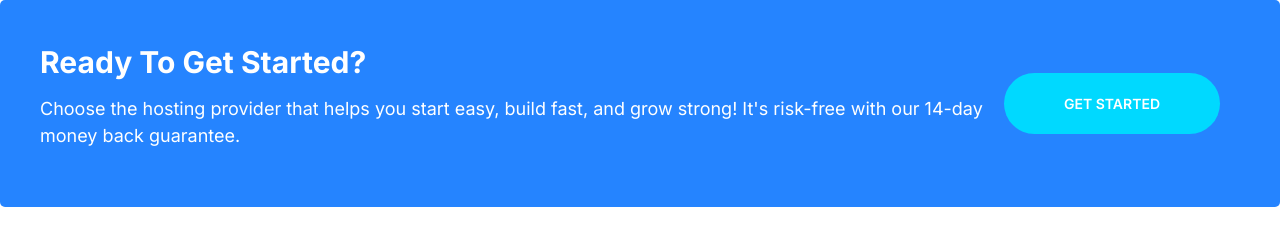
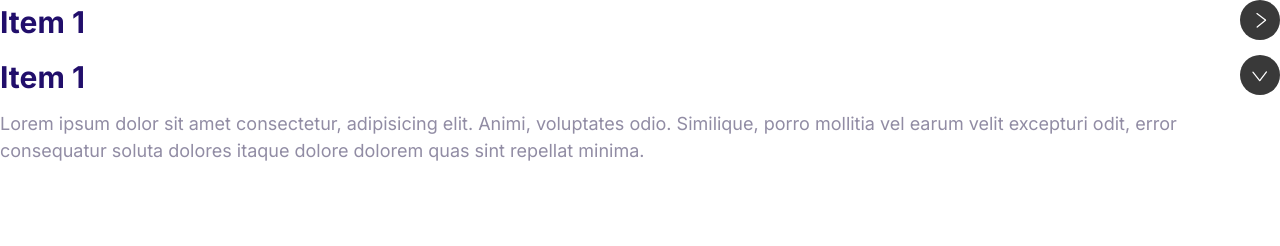
Before and after one commit to h3nrzi/moshify, a plain HTML site: page index.html in a window 1280 px wide. Drawn offline with Linux system fonts and the light colour scheme.

Commit message:
Collapsible component

```diff
--- a/css/styles.css
+++ b/css/styles.css
@@ -558,6 +558,45 @@ a {
   }
 }
 
+/* Collapsible */
+
+.collapsible {
+  & .collapsible__header {
+    display: flex;
+    justify-content: space-between;
+
+    & .collapsible__heading {
+      margin-top: 0;
+      font-size: 3rem;
+    }
+
+    & .collapsible__chevron {
+      transform: rotate(-90deg);
+      transition: transform 0.3s;
+    }
+  }
+
+  & .collapsible__content {
+    /* display: none; */
+    max-height: 0;
+    overflow: hidden;
+    opacity: 0;
+    transition: all 0.3s;
+  }
+
+  &.collapsible--expanded {
+    & .collapsible__chevron {
+      transform: rotate(0);
+    }
+
+    & .collapsible__content {
+      /* display: block; */
+      max-height: 100vh;
+      opacity: 1;
+    }
+  }
+}
+
 /* TODO: LAYOUT */
 
 .grid {
--- a/index.html
+++ b/index.html
@@ -13,19 +13,37 @@
     <link rel="stylesheet" href="css/styles.css" />
   </head>
   <body>
-    <!-- callout component -->
-    <div class="callout callout--primary">
-      <div class="grid grid--1x2">
-        <div class="callout__content">
-          <h2 class="callout__heading">Ready To Get Started?</h2>
-          <p>
-            Choose the hosting provider that helps you start easy, build fast, and grow strong! It's
-            risk-free with our 14-day money back guarantee.
-          </p>
+    <!-- collapsible component -->
+    <div class="collapsible">
+      <header class="collapsible__header">
+        <h2 class="collapsible__heading">Item 1</h2>
+        <!-- icon component -->
+        <div class="icon icon--white collapsible__chevron">
+          <img src="images/chevron.svg" />
         </div>
-        <!-- button component -->
-        <a class="btn btn--secondary btn--stretched" href="#">Get started</a>
+      </header>
+      <div class="collapsible__content">
+        Lorem ipsum dolor sit amet consectetur, adipisicing elit. Animi, voluptates odio. Similique,
+        porro mollitia vel earum velit excepturi odit, error consequatur soluta dolores itaque
+        dolore dolorem quas sint repellat minima.
+      </div>
+    </div>
+
+    <!-- collapsible component -->
+    <div class="collapsible collapsible--expanded">
+      <header class="collapsible__header">
+        <h2 class="collapsible__heading">Item 1</h2>
+        <!-- icon component -->
+        <div class="icon icon--white collapsible__chevron">
+          <img src="images/chevron.svg" />
+        </div>
+      </header>
+      <div class="collapsible__content">
+        Lorem ipsum dolor sit amet consectetur, adipisicing elit. Animi, voluptates odio. Similique,
+        porro mollitia vel earum velit excepturi odit, error consequatur soluta dolores itaque
+        dolore dolorem quas sint repellat minima.
       </div>
     </div>
   </body>
+  <script src="js/main.js"></script>
 </html>
--- /dev/null
+++ b/js/main.js
@@ -0,0 +1,7 @@
+const collapsible = document.querySelectorAll('.collapsible');
+
+collapsible.forEach((item) => {
+  item.addEventListener('click', function () {
+    this.classList.toggle('collapsible--expanded');
+  });
+});
```
Also changed, not shown: components/collapsible/index.html (added, +15 -0 lines), components/collapsible/index.js (added, +7 -0 lines), components/icon.html (+1 -1 lines), images/chevron.svg (added).
